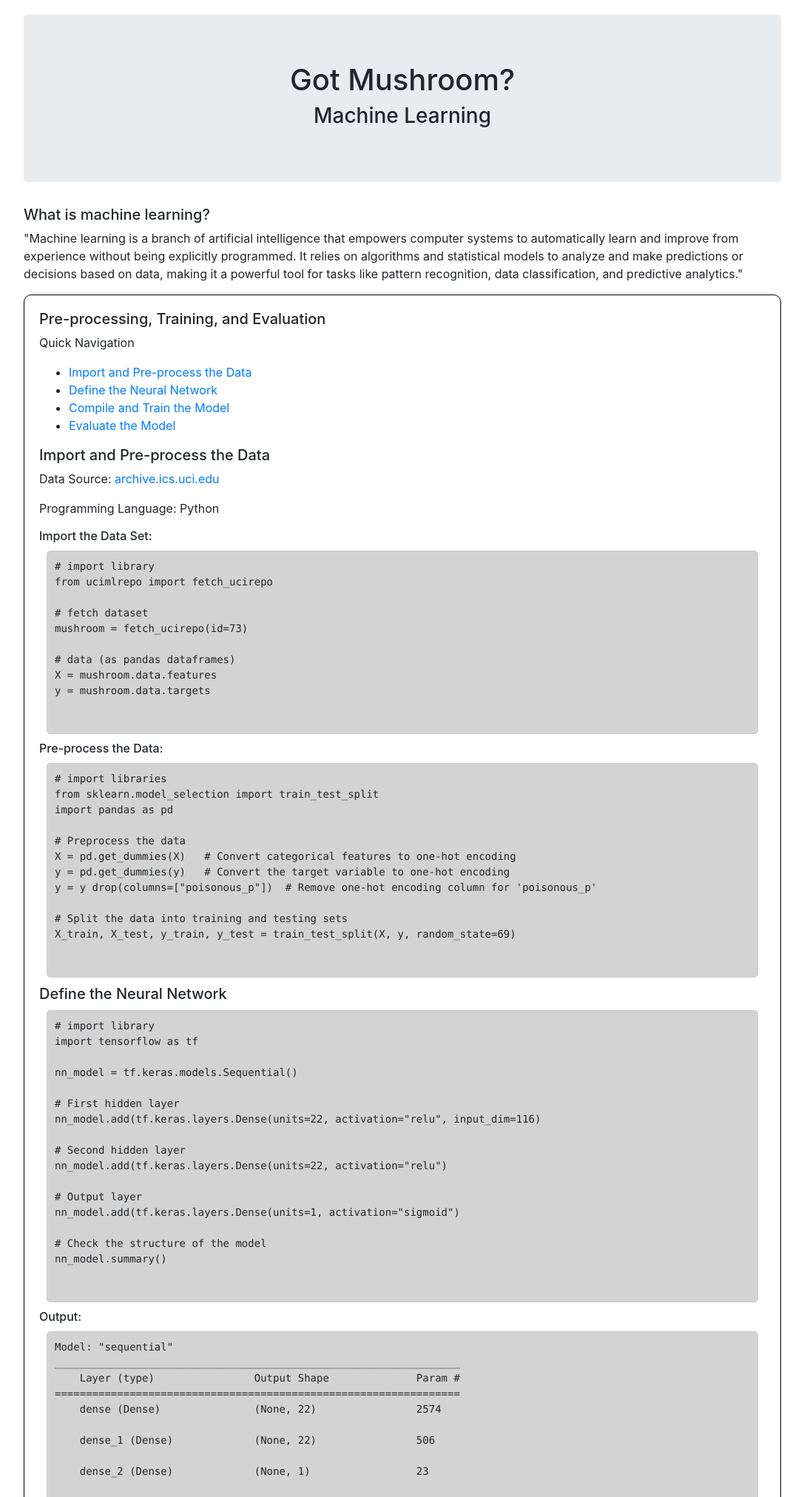
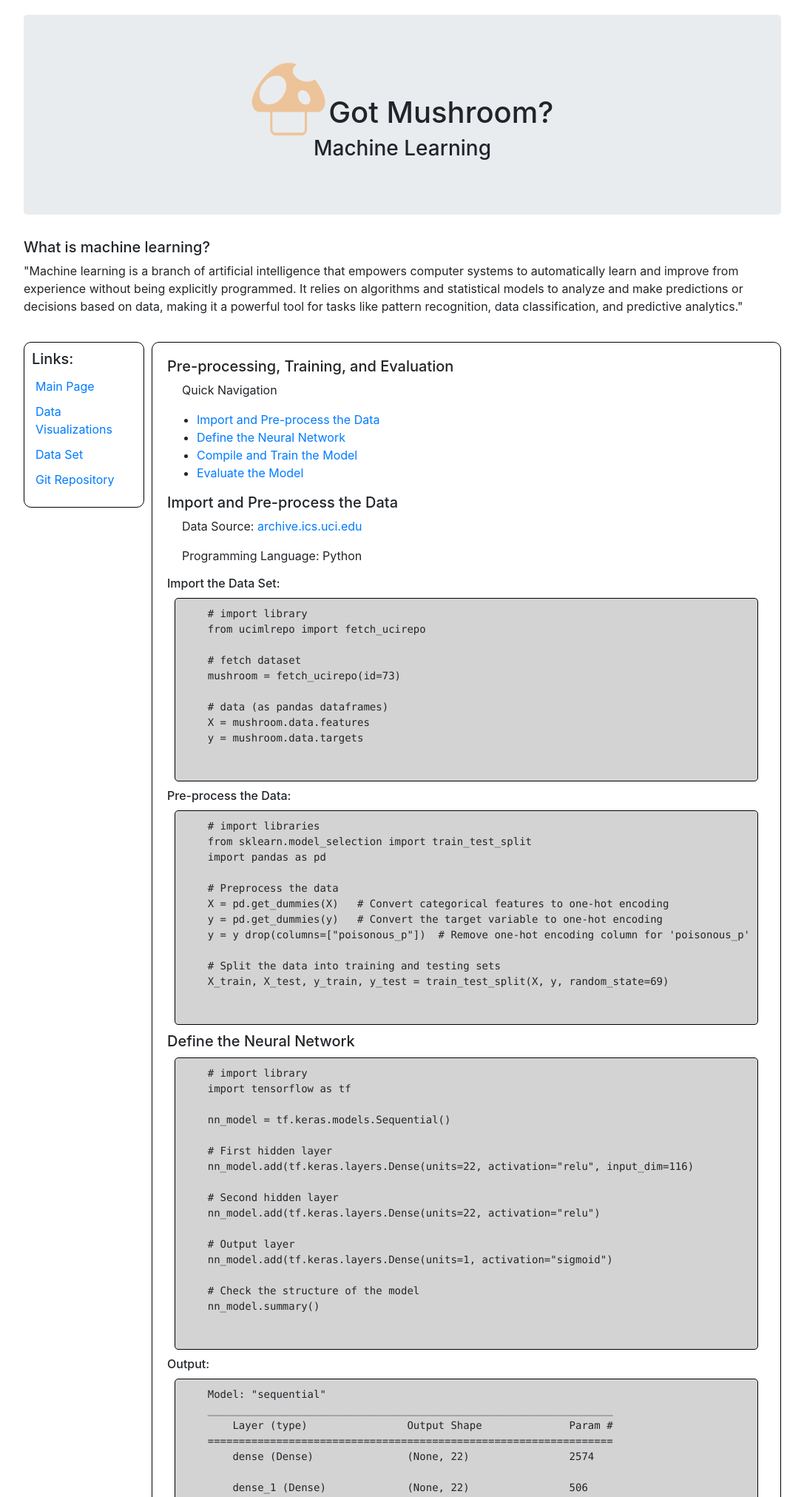
Before and after one commit to pmarbibi12/project_4_shroomin, a Flask app: page /machine-learning in a window 1280 px wide. Shown: the top 2023 px of the page at 74% size, without its empty margins (96-1183 px from the left). Run offline with Flask 3, Linux system fonts and the light colour scheme; parts of the project's set-up code (start-up, migrations or seed data) failed here and were passed over; some libraries are stand-ins or nearby versions.

Commit message:
added logo

```diff
--- a/static/css/ml_style.css
+++ b/static/css/ml_style.css
@@ -12,6 +12,54 @@
 .jumbotron {
     margin-top: 20px;
     width: 100%;
+    text-align: left;
+}
+
+.jumbotron img {
+    height: 100px;
+    width: 100px;
+    display: inline-block;
+    vertical-align: bottom;
+}
+
+.jumbotron h1{
+    display: inline-block;
+}
+
+#main {
+    display: flex;
+    flex-wrap: column;
+    box-sizing: border-box;
+    padding: 0px;
+    gap: 10px;
+    width: 100%;
+    margin-top: 20px;
+}
+
+#links {
+    display:flex;
+    flex-direction: column;
+    box-sizing: border-box;
+    padding-bottom: 20px;
+    margin-bottom: 15px;
+    width: 20%;
+}
+
+#links-box {
+    display:flex;
+    flex-direction: column;
+    box-sizing: border-box;
+    padding: 10px;
+    padding-bottom: 20px;
+    margin-bottom: 15px;
+    width: 100%;
+    border: 1px solid #000000;
+    border-radius: 10px;
+}
+
+
+#links p{
+    margin: 5px;
 }
 
 #journey {
@@ -24,9 +72,13 @@
     margin-bottom: 15px;
 }
 
+#journey p{
+    margin-left: 20px;
+}
+
 .code {
     background-color: lightgray;
-    border: 1px solid #ccc;
+    border: 1px solid #000000;
     padding: 10px;
     font-family: monospace; /* Use a monospace font for code */
     color: white;
--- a/templates/data-visualizations.html
+++ b/templates/data-visualizations.html
@@ -9,6 +9,7 @@
 <body>
     <div class="main-container">
         <div class="jumbotron text-center">
+            <img src="/static/assets/Mono_shroom.png" alt="Mushroom Logo" class="logo">
             <h1>Got mushroom?</h1>
             <h3>Data Visualizations</h3>
         </div>
--- a/templates/index.html
+++ b/templates/index.html
@@ -10,7 +10,8 @@
 <body>
     <div class="main-container">
         <div class="jumbotron text-center">
-            <h1>Got mushroom?</h1>
+            <img src="/static/assets/Mono_shroom.png" alt="Mushroom Logo" class="logo">
+            <h1>Got Mushroom?</h1>
         </div>
         <div id="summary">
             <h3>Our mission:</h3>
--- a/templates/machine-learning.html
+++ b/templates/machine-learning.html
@@ -9,12 +9,23 @@
 <body>
     <div class="main-container">
         <div class="jumbotron text-center">
+            <img src="/static/assets/Mono_shroom.png" alt="Mushroom Logo" class="logo">
             <h1>Got Mushroom?</h1>
             <h3>Machine Learning</h3>
         </div>
         <div id="machine-learning">
             <h5>What is machine learning?</h5>
             <p>"Machine learning is a branch of artificial intelligence that empowers computer systems to automatically learn and improve from experience without being explicitly programmed. It relies on algorithms and statistical models to analyze and make predictions or decisions based on data, making it a powerful tool for tasks like pattern recognition, data classification, and predictive analytics."</p>
+        </div>
+        <div id="main">
+            <div id="links">
+                <div id="links-box">
+                    <h5>Links:</h5>
+                    <p><a = href="/">Main Page</a></p>
+                    <p><a href="/data-visualizations" class="data-visualizations-link" target="_blank">Data Visualizations</a></p>
+                    <p><a href="https://archive.ics.uci.edu/dataset/73/mushroom" target="_blank">Data Set</a></p>
+                    <p><a href="https://github.com/pmarbibi12/project_4_shroomin.git"  target="_blank">Git Repository</a></p>
+                </div>
             </div>
             <div id="journey">
                 <h5>Pre-processing, Training, and Evaluation</h5>
@@ -136,5 +147,6 @@ Loss: 5.858726837004724e-09, Accuracy: 1.0
                 </div>
             </div>
         </div>
+    </div>
 </body>
 </html>
```
Also changed, not shown: static/css/style.css (+11 -0 lines), static/assets/Mono_shroom.png (added), 1 other file. Lines whose indentation alone changed are shown as unchanged.
